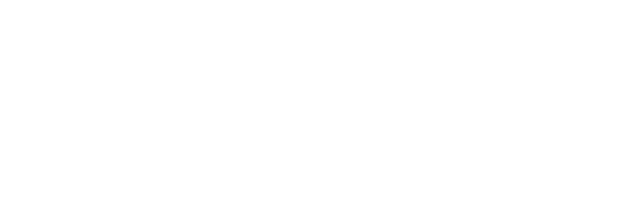
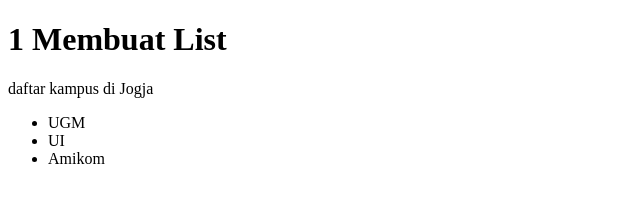
Before and after one commit to VinDicky/pw_praktikum_2, a plain HTML site: page index.html in a window 1280 px wide. Shown: the whole page, without its empty margins (0-640 px from the left). Drawn offline with Linux system fonts and the light colour scheme.

Commit message:
tambah index html

```diff
--- a/index.html
+++ b/index.html
@@ -6,6 +6,12 @@
     <title>Praktikum 2</title>
 </head>
 <body>
-
+    <h1>1 Membuat List</h1>
+    <p>daftar kampus di Jogja</p>
+    <ul>
+        <li>UGM</li>
+        <li>UI</li>
+        <li>Amikom</li>
+    </ul>
 </body>
 </html>
```
